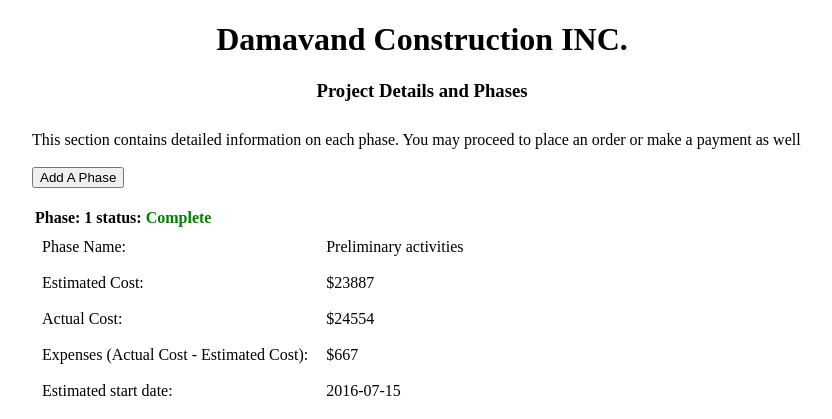
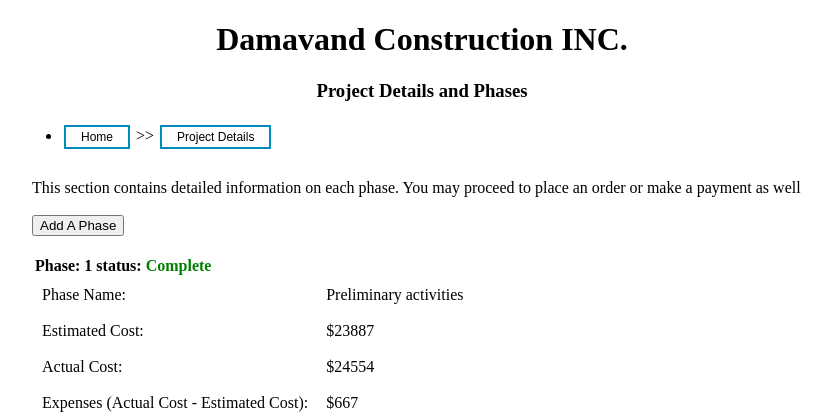
Before and after one commit to CristiArde/Damavand, a PHP site: page /projectDetails.php in a window 1280 px wide. Shown: the top 419 px of the page, without its empty margins (218-1050 px from the left). Run offline with PHP 8.4, Linux system fonts and the light colour scheme; a user stored in the database is signed in; data comes from the database, SQL or seed files in the repository.

Commit message:
some back buttons

```diff
--- a/content/getItems_content.php
+++ b/content/getItems_content.php
@@ -10,6 +10,7 @@
     $result = mysqli_query($connection,$sql);
     echo '<h1>Damavand Construction INC.</h1>';
     echo '<h3>Items Ordered for Project '.$id.'</h3>';
+
     echo
     "<table id='items-table'>
         <tr>
--- a/content/projectDetails_content.php
+++ b/content/projectDetails_content.php
@@ -1,6 +1,13 @@
 <div id="project-details-main" class="center">
 	<h1>Damavand Construction INC.</h1>
 	<h3>Project Details and Phases</h3>
+	<ul>
+		<li>
+			<button onclick="location.href ='Welcome.php';" class="button button2">Home</button>
+			>>
+			<button onclick='window.location.reload(true);' class="button button2">Project Details</button>
+		</li>
+	</ul>
 	<table>
 		<tr>
 			<td>
--- a/css/style.css
+++ b/css/style.css
@@ -131,4 +131,33 @@ h3 {
 #add-phase-table input {
     width: 100%;
 }
+
+
+
+.button {
+    background-color: #4CAF50; /* Green */
+    border: none;
+    color: white;
+    padding: 3px 15px;
+    text-align: center;
+    text-decoration: none;
+    display: inline-block;
+    font-size: 12px;
+    margin: 4px 2px;
+    -webkit-transition-duration: 0.4s; /* Safari */
+    transition-duration: 0.4s;
+    cursor: pointer;
+}
+
+.button2 {
+    background-color: white;
+    color: black;
+    border: 2px solid #008CBA;
+}
+
+.button2:hover {
+    background-color: #008CBA;
+    color: white;
+}
+
 /*End addPhase.php*/
--- a/removePhase.php
+++ b/removePhase.php
@@ -8,6 +8,10 @@ $phaseID = $_POST['submitPID'];
 $query =  'DELETE FROM Phase where projectID ="'.$projectID.'" AND phaseID = "'.$phaseID.'"';
 $connection->query($query);
 
+
+$message = "Phase";
+echo "<script type='text/javascript'>alert('$message');</script>";
+
 mysqli_close($connection);
 header('Location: /Damavand/projectDetails.php');
 ?>
```
Also changed, not shown: content/modifyPhase_content.php (+10 -0 lines), content/welcome_content.php (+6 -1 lines).
